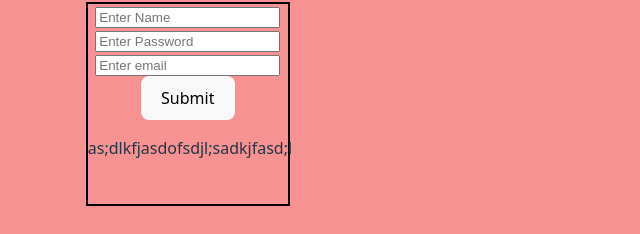
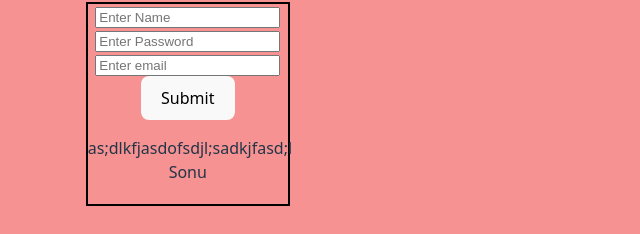
Before and after one commit to ShubhamRaj12345/git-mergetest, a React (Vite) app: page / in a window 1280 px wide. Shown: the part 363-597 px from the top of the page, without its empty margins (319-959 px from the left). Built offline with nearby package versions, Linux system fonts and the light colour scheme.

Commit message:
span added

```diff
--- a/src/App.jsx
+++ b/src/App.jsx
@@ -20,7 +20,7 @@ function App() {
 <br></br>
     </form>
         <div>
-          <p> as;dlkfjasdofsdjl;sadkjfasd;l
+          <p> as;dlkfjasdofsdjl;sadkjfasd;l <span>Sonu</span>
           </p>
         </div>
 
```
